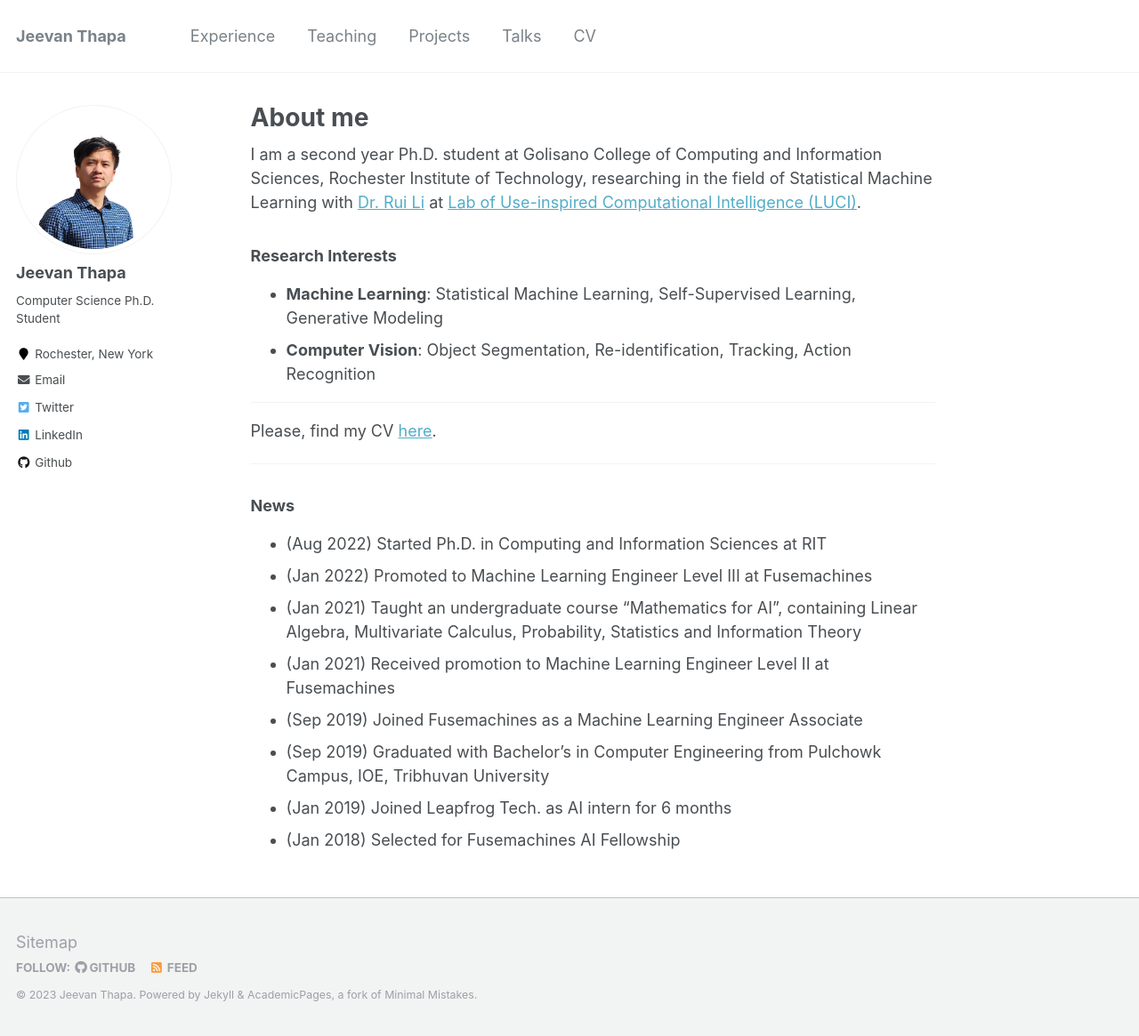
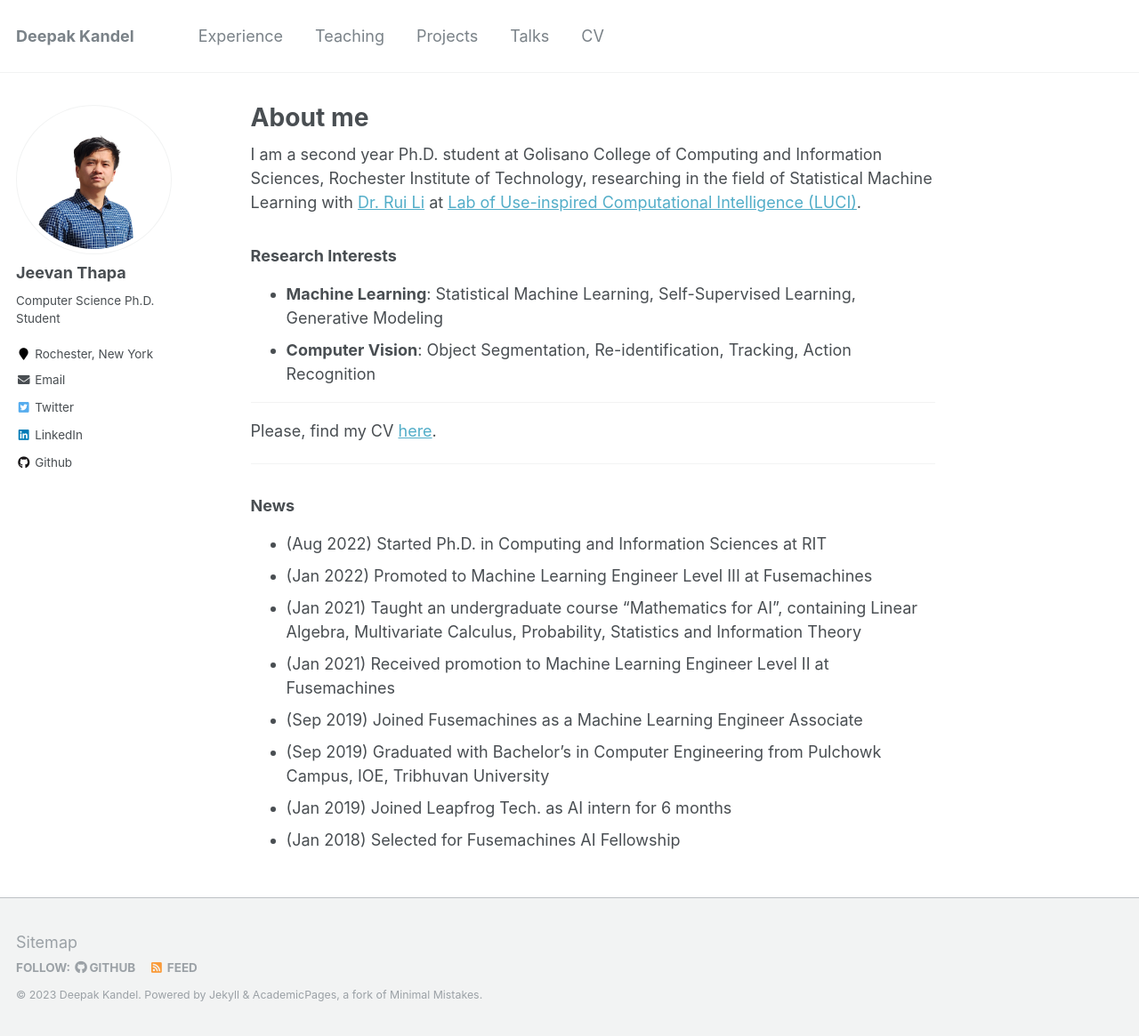
Before and after one commit to kandeldeepak46/kandeldeepak46.github.io, a Jekyll site: the page built from _pages/about.md, in a window 1280 px wide and 1165 px high. Shown: the whole window at 89% size. Built offline with Jekyll 4.4.1, drawn with Linux system fonts in a browser that asks for light colours.

Commit message:
initial commit

```diff
--- a/_config.yml
+++ b/_config.yml
@@ -7,13 +7,13 @@
 
 # Site Settings
 locale                   : "en-US"
-title                    : "Jeevan Thapa"
+title                    : "Deepak Kandel"
 title_separator          : "-"
-name                     : &name "Jeevan Thapa"
-description              : &description "Computer Science Ph.D. Student"
-url                      : https://thapajeevan.com.np # the base hostname & protocol for your site e.g. "https://mmistakes.github.io"
+name                     : &name "Deepak Kandel"
+description              : &description "Imaging Scince PhD Student"
+url                      : https://kandeldeepak46.github.io/ # the base hostname & protocol for your site e.g. "https://mmistakes.github.io"
 baseurl                  : "" # the subpath of your site, e.g. "/blog"
-repository               : "thapa-jeevan/thapa-jeevan.github.io"
+repository               : "kandeldeepak46/kandeldeepak46.github.io/"
 teaser                   :  # filename of teaser fallback teaser image placed in /images/, .e.g. "500x300.png"
 breadcrumbs              : false # true, false (default)
 words_per_minute         : 160
```
